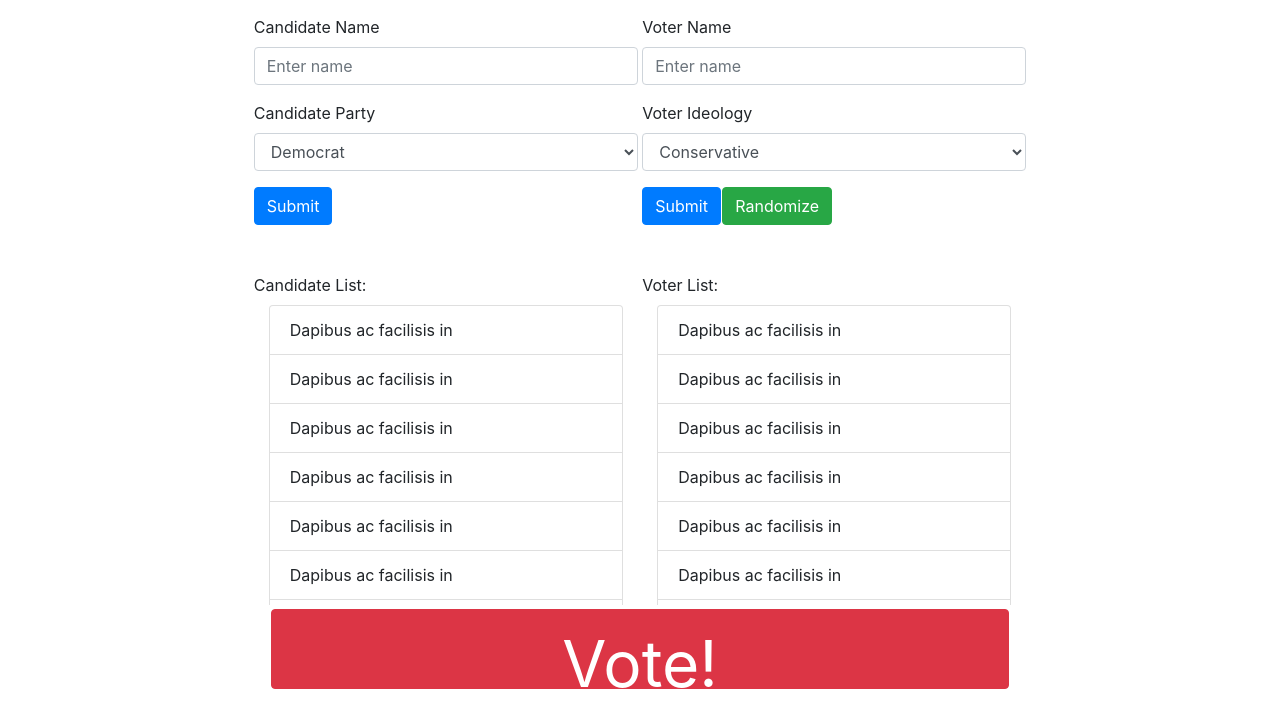
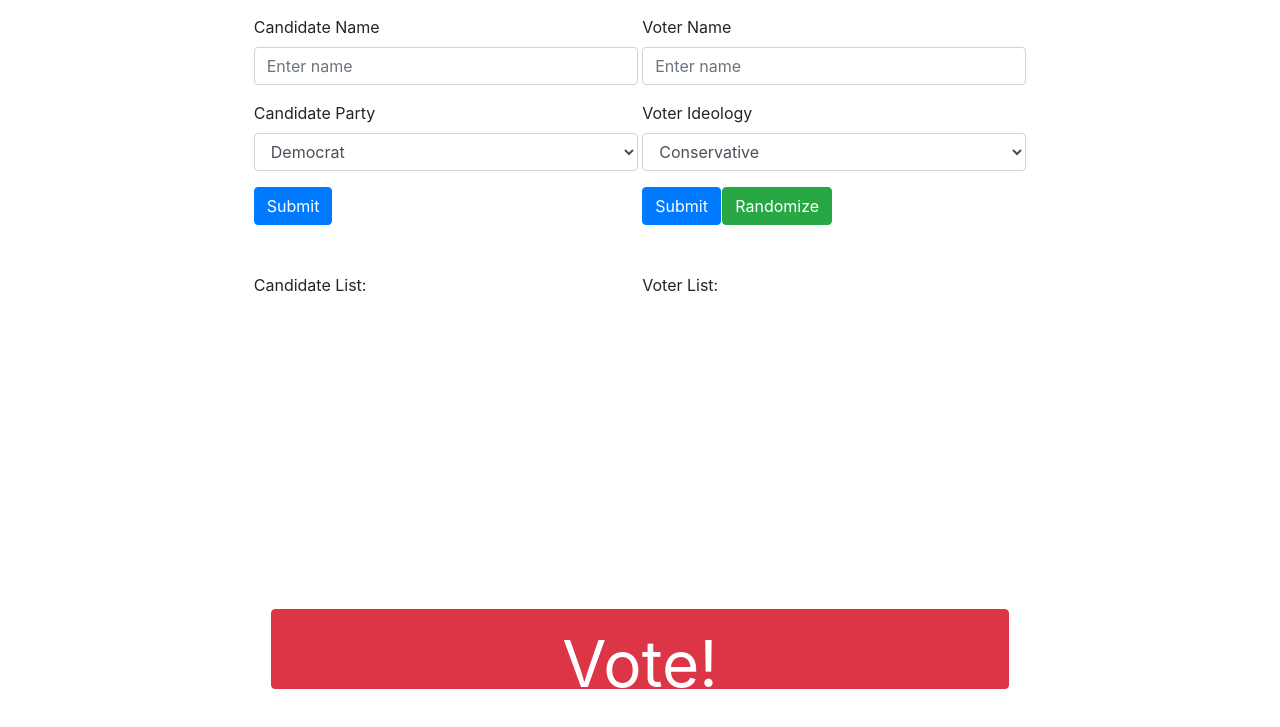
Before and after one commit to thaynamenezes/Voter-Project, a website: page index.html in a window 1280 px wide. Shown: the part 65-792 px from the top of the page. Drawn offline with nearby package versions, Linux system fonts and the light colour scheme.

Commit message:
Starter Version

```diff
--- a/index.html
+++ b/index.html
@@ -56,31 +56,11 @@
 		<span>Candidate List:</span>
 		<div id="candidate-list" class="container-fluid">
 			<ul class="list-group">
-				<li class="list-group-item">Dapibus ac facilisis in</li>
-				<li class="list-group-item">Dapibus ac facilisis in</li>
-				<li class="list-group-item">Dapibus ac facilisis in</li>
-				<li class="list-group-item">Dapibus ac facilisis in</li>
-				<li class="list-group-item">Dapibus ac facilisis in</li>
-				<li class="list-group-item">Dapibus ac facilisis in</li>
-				<li class="list-group-item">Dapibus ac facilisis in</li>
-				<li class="list-group-item">Dapibus ac facilisis in</li>
-				<li class="list-group-item">Dapibus ac facilisis in</li>
-				<li class="list-group-item">Dapibus ac facilisis in</li>
 			</ul>
 		</div>
 		<span id="voter-span">Voter List:</span>
 		<div id="voter-list" class="container-fluid">
 			<ul class="list-group">
-				<li class="list-group-item">Dapibus ac facilisis in</li>
-				<li class="list-group-item">Dapibus ac facilisis in</li>
-				<li class="list-group-item">Dapibus ac facilisis in</li>
-				<li class="list-group-item">Dapibus ac facilisis in</li>
-				<li class="list-group-item">Dapibus ac facilisis in</li>
-				<li class="list-group-item">Dapibus ac facilisis in</li>
-				<li class="list-group-item">Dapibus ac facilisis in</li>
-				<li class="list-group-item">Dapibus ac facilisis in</li>
-				<li class="list-group-item">Dapibus ac facilisis in</li>
-				<li class="list-group-item">Dapibus ac facilisis in</li>
 			</ul>
 		</div>
 	</div>
```
Also changed, not shown: example.js (deleted, +0 -10 lines), package.json (+7 -8 lines), 1 other file.
